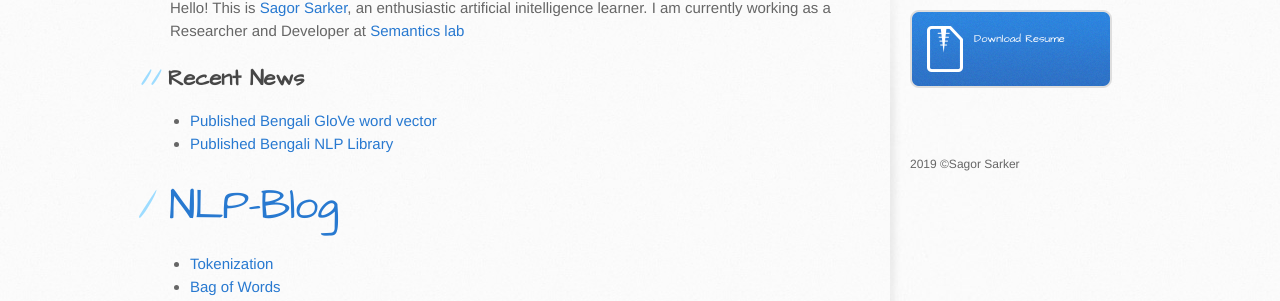
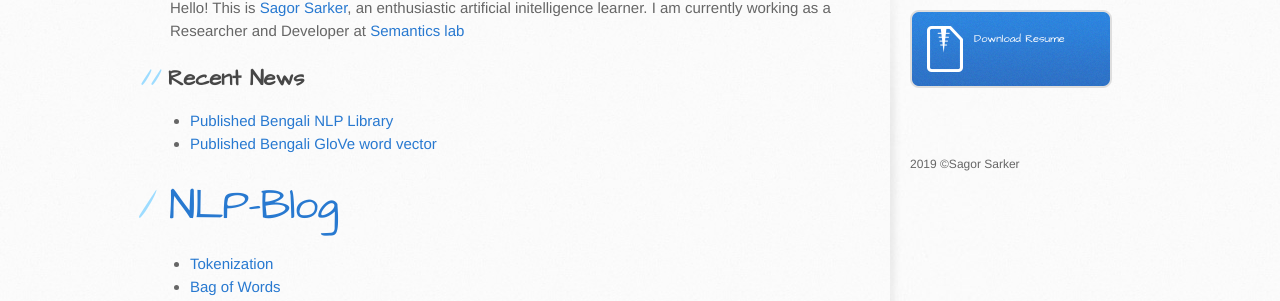
Before and after one commit to sagorbrur/sagorbrur.github.io, a Jekyll site: the page built from index.md, in a window 1280 px wide. Shown: the part 298-599 px from the top of the page. Built offline with Jekyll 4.4.1, drawn with Linux system fonts in a browser that asks for light colours; our own code applies the rules of GitHub Pages for plain Markdown files.

```diff
--- a/index.md
+++ b/index.md
@@ -3,8 +3,8 @@ Hello! This is [Sagor Sarker](https://www.linkedin.com/in/sagor-sarker/), an ent
 I am currently working as a Researcher and Developer at [Semantics lab](http://semanticslab.net/)
 
 ## Recent News
+* [Published Bengali NLP Library](https://github.com/sagorbrur/bnlp)
 * [Published Bengali GloVe word vector](https://github.com/sagorbrur/GloVe-Bengali)
-* [Published Bengali NLP Library](https://github.com/sagorbrur/bnlp)
 
 
 # [NLP-Blog](https://sagorbrur.github.io/blog/)
```
